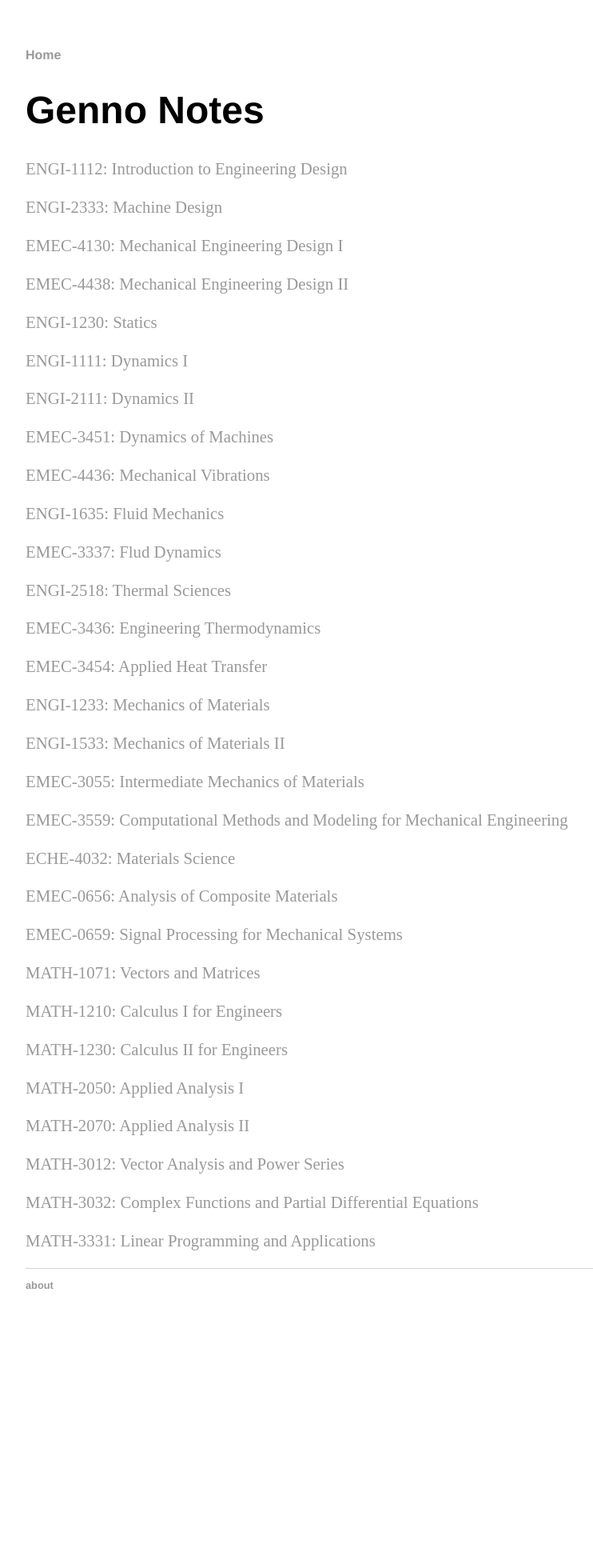
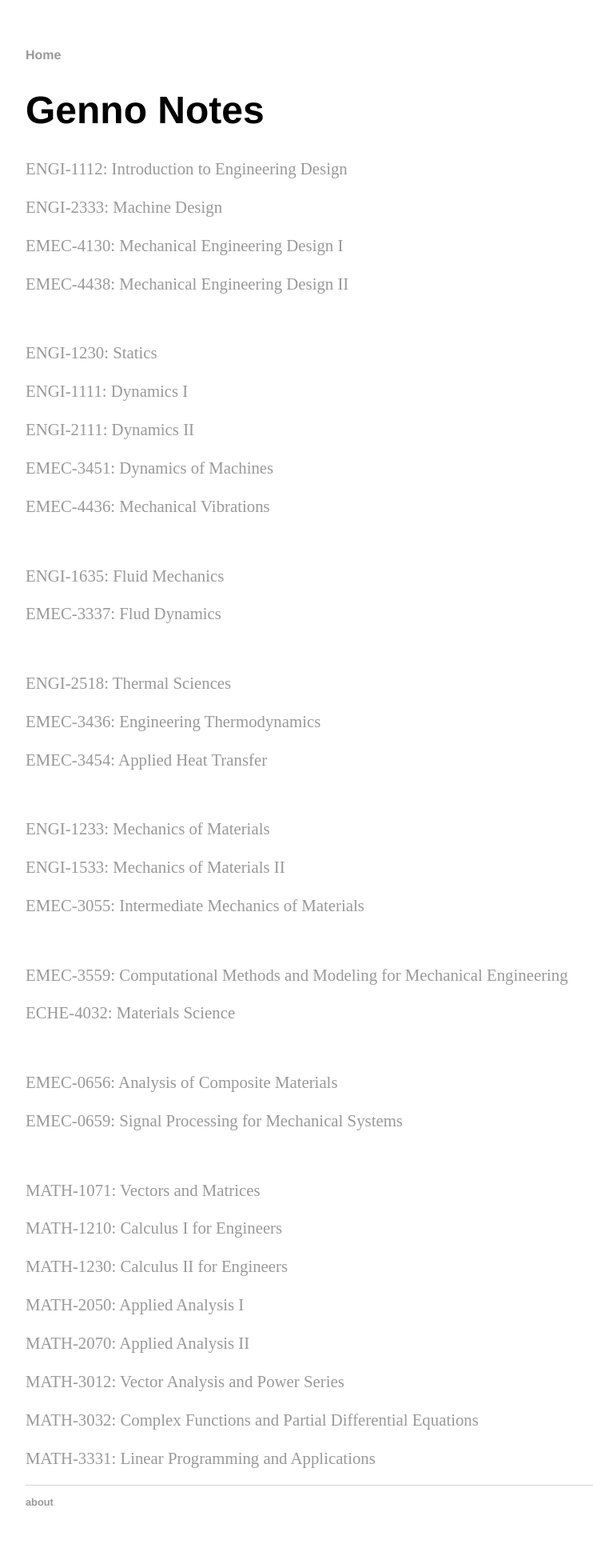
Before and after one commit to GenNotes/GenNotes.github.io, a Jekyll site: the page built from index.html, in a window 1280 px wide. Shown: the whole page at 80% size, without its empty margins (160-902 px from the left). Built offline with Jekyll 4.4.1, drawn with Linux system fonts in a browser that asks for light colours; before the commit the page ends 1674 px from its top, so only the background shows below that.

Commit message:
Update index.html

```diff
--- a/index.html
+++ b/index.html
@@ -9,30 +9,30 @@ title: Genno Notes
 	<p><a href="/ENGI-2333"> ENGI-2333: Machine Design </a></p>
 	<p><a href="/EMEC-4130"> EMEC-4130: Mechanical Engineering Design I </a></p>
 	<p><a href="/EMEC-4438"> EMEC-4438: Mechanical Engineering Design II </a></p>
-	<p></p>
+	<br>
 	<p><a href="/ENGI-1230"> ENGI-1230: Statics</a></p>
 	<p><a href="/ENGI-1111"> ENGI-1111: Dynamics I </a></p>
 	<p><a href="/ENGI-2111"> ENGI-2111: Dynamics II </a></p>
 	<p><a href="/EMEC-3451"> EMEC-3451: Dynamics of Machines </a></p>
 	<p><a href="/EMEC-4436"> EMEC-4436: Mechanical Vibrations </a></p>
-	<p></p>
+	<br>
 	<p><a href="/ENGI-1635"> ENGI-1635: Fluid Mechanics </a></p>
 	<p><a href="/EMEC-3337"> EMEC-3337: Flud Dynamics </a></p>
-	<p></p>
+	<br>
 	<p><a href="/ENGI-2518"> ENGI-2518: Thermal Sciences </a></p>
 	<p><a href="/EMEC-3436"> EMEC-3436: Engineering Thermodynamics </a></p>
 	<p><a href="/EMEC-3454"> EMEC-3454: Applied Heat Transfer </a></p>
-	<p></p>
+	<br>
 	<p><a href="/ENGI-1233"> ENGI-1233: Mechanics of Materials</a></p>
 	<p><a href="/ENGI-1533"> ENGI-1533: Mechanics of Materials II </a></p>
 	<p><a href="/EMEC-3055"> EMEC-3055: Intermediate Mechanics of Materials </a></p>
-	<p></p>
+	<br>
 	<p><a href="/EMEC-3559"> EMEC-3559: Computational Methods and Modeling for Mechanical Engineering </a></p>
 	<p><a href="/ECHE-4032"> ECHE-4032: Materials Science </a></p>
-	<p></p>
+	<br>
 	<p><a href="/EMEC-0656"> EMEC-0656: Analysis of Composite Materials </a></p>
 	<p><a href="/EMEC-0659"> EMEC-0659: Signal Processing for Mechanical Systems </a></p>
-	<p></p>
+	<br>
 	<p><a href="/MATH-1071"> MATH-1071: Vectors and Matrices</a></p>
 	<p><a href="/MATH-1210"> MATH-1210: Calculus I for Engineers</a></p>
 	<p><a href="/MATH-1230"> MATH-1230: Calculus II for Engineers </a></p>
```
